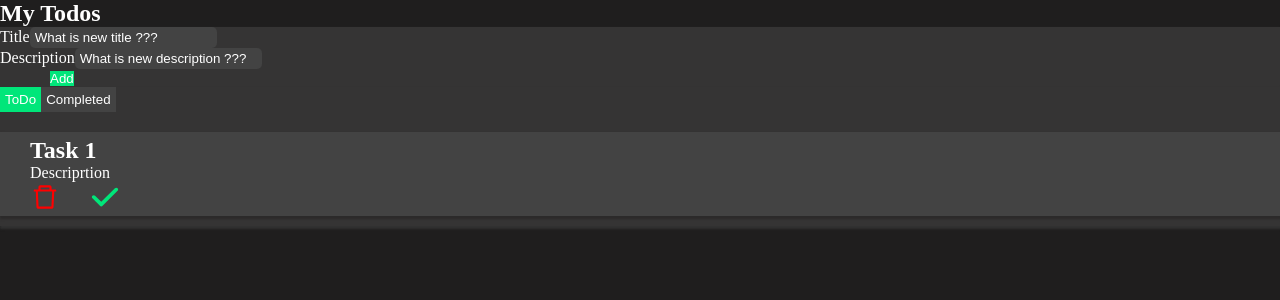
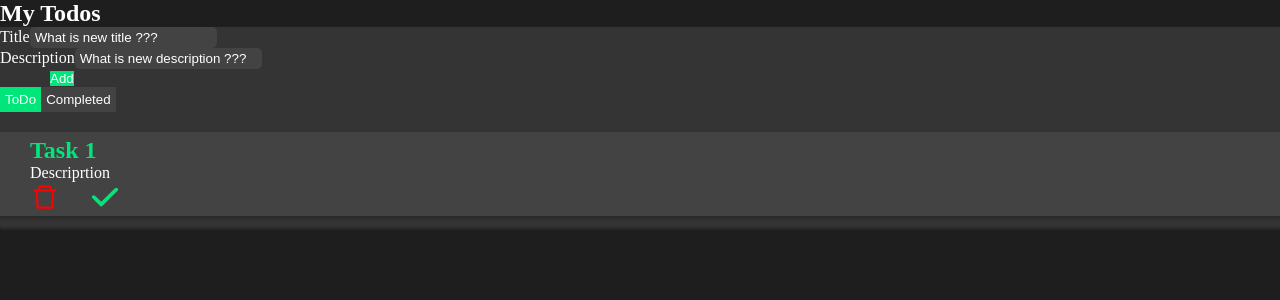
Before and after one commit to chinthaka20010226/AddTodoTaskList_InReact_, a React (Create React App) app: page / in a window 1280 px wide. Shown: the top 300 px of the page. Built offline with nearby package versions, Linux system fonts and the light colour scheme; the HTML template or start-up script is replaced by a standard one.

Commit message:
Additional Thinking...

```diff
--- a/src/App.css
+++ b/src/App.css
@@ -93,7 +93,9 @@ body {
   box-shadow: 1px 2px 2px 1px rgb(43, 42, 42);
 }
 
-.item-text {}
+.item-text h2{
+  color: var(--c-btnColor);
+}
 
 .item-icon {
   align-items: center;
```
Also changed, not shown: think.txt (added).
